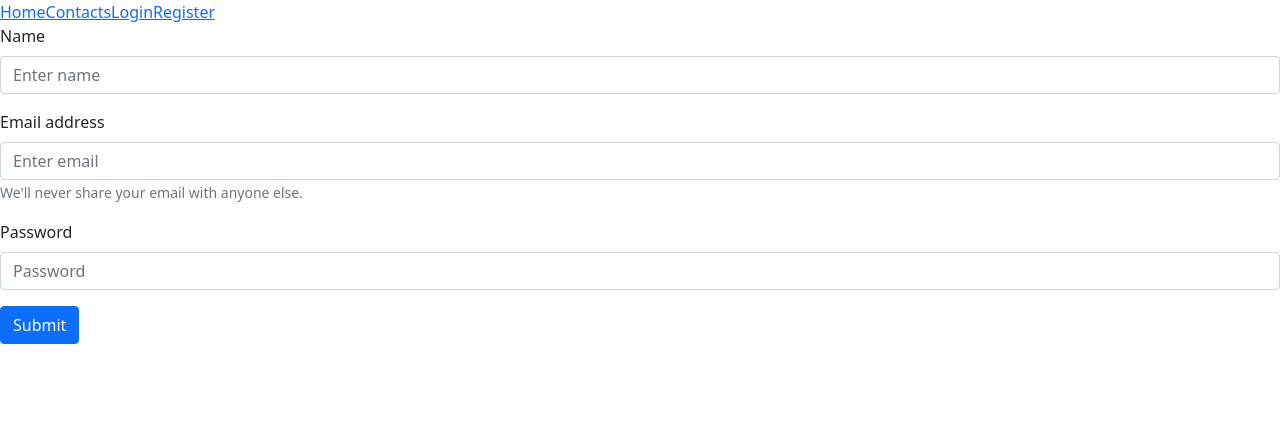
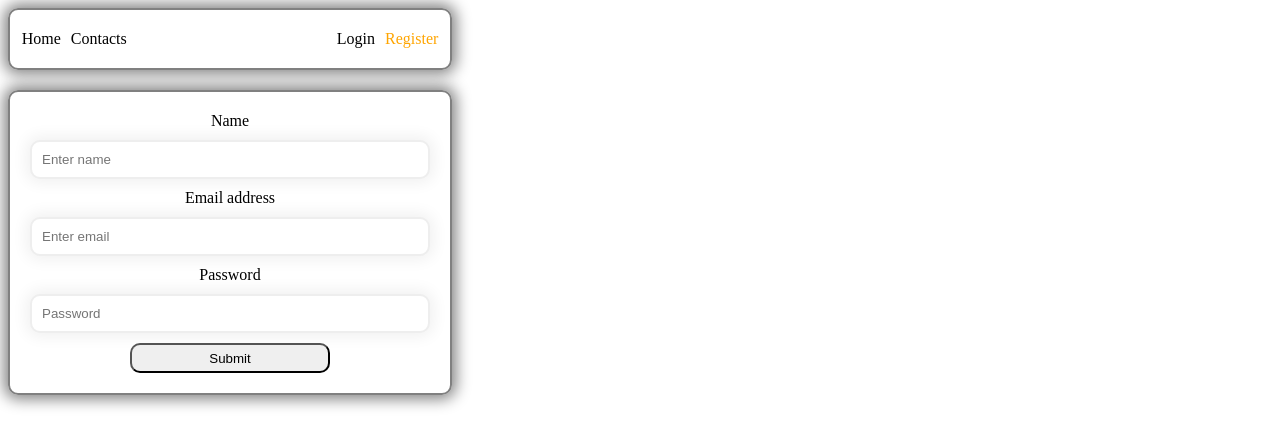
Before and after one commit to Anatoliy-Mostovoy/goit-react-hw-08-phonebook, a React (Create React App) app: page /register in a window 1280 px wide. Shown: the top 446 px of the page. Built offline with nearby package versions, Linux system fonts and the light colour scheme.

Commit message:
Done style

```diff
--- a/src/App.js
+++ b/src/App.js
@@ -30,7 +30,7 @@ export const App = () => {
       <Header />
       <Switch>
         <Route exact path="/">
-          Home
+          Hi! Please, log in or register
         </Route>
         <PrivateRoute exact path="/contacts" altPath="/login">
           <>
--- a/src/Components/Header/Header.js
+++ b/src/Components/Header/Header.js
@@ -3,24 +3,50 @@ import { NavLink } from 'react-router-dom';
 import { User } from '../User/User';
 import { getLoggedIn } from '../../redux/auth/auth-selector';
 import { useSelector } from 'react-redux';
-
+import s from './Header.module.css';
 const Header = () => {
   const loggedIn = useSelector(getLoggedIn);
   return (
-    <header>
+    <header className={s.Container}>
       <nav>
-        <NavLink to="/" exact>
+        <div className={s.MainNav}>
+          <div className={s.Home}>
+            <NavLink
+              className={s.Link}
+              activeClassName={s.LinkActive}
+              to="/"
+              exact
+            >
               Home
             </NavLink>
-        <NavLink to="/contacts" exact>
+            <NavLink
+              className={s.Link}
+              activeClassName={s.LinkActive}
+              to="/contacts"
+              exact
+            >
               Contacts
             </NavLink>
-        <NavLink to="/login" exact>
+          </div>
+          <div>
+            <NavLink
+              className={s.Link}
+              activeClassName={s.LinkActive}
+              to="/login"
+              exact
+            >
               Login
             </NavLink>
-        <NavLink to="/register" exact>
+            <NavLink
+              className={s.Link}
+              activeClassName={s.LinkActive}
+              to="/register"
+              exact
+            >
               Register
             </NavLink>
+          </div>
+        </div>
 
         {loggedIn && <User />}
       </nav>
--- /dev/null
+++ b/src/Components/Header/Header.module.css
@@ -0,0 +1,29 @@
+.Container {
+  width: 400px;
+  text-align: center;
+  padding: 20px;
+  border: 2px solid grey;
+  border-radius: 10px;
+  box-shadow: 0 0 15px 4px grey;
+  display: flex;
+  justify-content: center;
+}
+
+.Link {
+  color: black;
+  text-decoration: none;
+  margin: 5px;
+}
+
+.LinkActive {
+  color: orange;
+}
+
+.MainNav {
+  display: flex;
+  justify-content: space-evenly;
+}
+
+.Home {
+  margin-right: 200px;
+}
--- a/src/Components/Login/Login.js
+++ b/src/Components/Login/Login.js
@@ -3,6 +3,7 @@ import Button from 'react-bootstrap/Button';
 import Form from 'react-bootstrap/Form';
 import { useDispatch } from 'react-redux';
 import { login } from '../../redux/auth/auth-operation';
+import s from './Login.module.css';
 // import 'bootstrap/dist/css/bootstrap.min.css';
 
 const Login = () => {
@@ -17,24 +18,33 @@ const Login = () => {
   };
 
   return (
+    <div className={s.Container}>
       <Form onSubmit={onSubmit}>
         <Form.Group className="mb-3" controlId="formBasicEmail">
-        <Form.Label>Email address</Form.Label>
-        <Form.Control type="email" name="email" placeholder="Enter email" />
-        <Form.Text className="text-muted">
-          We'll never share your email with anyone else.
-        </Form.Text>
+          <Form.Label className={s.Label}>Email address</Form.Label>
+          <Form.Control
+            className={s.Input}
+            type="email"
+            name="email"
+            placeholder="Enter email"
+          />
         </Form.Group>
 
         <Form.Group className="mb-3" controlId="formBasicPassword">
-        <Form.Label>Password</Form.Label>
-        <Form.Control type="password" name="password" placeholder="Password" />
+          <Form.Label className={s.Label}>Password</Form.Label>
+          <Form.Control
+            className={s.Input}
+            type="password"
+            name="password"
+            placeholder="Password"
+          />
         </Form.Group>
 
-      <Button variant="primary" type="submit">
+        <Button className={s.Button} variant="primary" type="submit">
           Submit
         </Button>
       </Form>
+    </div>
   );
 };
 
--- /dev/null
+++ b/src/Components/Login/Login.module.css
@@ -0,0 +1,39 @@
+.Container {
+  margin-top: 20px;
+  width: 400px;
+  text-align: center;
+  padding: 20px;
+  border: 2px solid grey;
+  border-radius: 10px;
+  box-shadow: 0 0 15px 4px grey;
+}
+
+.Label {
+  margin: 0;
+  padding: 0;
+}
+
+.Input {
+  width: -webkit-fill-available;
+  cursor: pointer;
+  padding: 10px;
+  margin: 10px 0;
+  border: 2px solid #eee;
+  box-shadow: 0 0 15px 4px rgba(0, 0, 0, 0.06);
+  border-radius: 10px;
+}
+.Input:hover {
+  transform: scale(1.1);
+}
+
+.Button {
+  width: 200px;
+  height: 30px;
+  border-radius: 10px;
+  cursor: pointer;
+}
+
+.Button:hover {
+  transform: scale(1.1);
+  border-radius: 10px;
+}
--- a/src/Components/Register/Register.js
+++ b/src/Components/Register/Register.js
@@ -3,7 +3,8 @@ import Form from 'react-bootstrap/Form';
 import React from 'react';
 import { useDispatch } from 'react-redux';
 import { register } from '../../redux/auth/auth-operation';
-import 'bootstrap/dist/css/bootstrap.min.css';
+import s from './Register.module.css';
+// import 'bootstrap/dist/css/bootstrap.min.css';
 
 const Register = () => {
   const dispatch = useDispatch();
@@ -18,29 +19,43 @@ const Register = () => {
   };
 
   return (
+    <div className={s.Container}>
       <Form onSubmit={onSubmit}>
         <Form.Group className="mb-3" controlId="formBasicName">
-        <Form.Label>Name</Form.Label>
-        <Form.Control type="text" name="name" placeholder="Enter name" />
+          <Form.Label className={s.Label}>Name</Form.Label>
+          <Form.Control
+            className={s.Input}
+            type="text"
+            name="name"
+            placeholder="Enter name"
+          />
           <Form.Text className="text-muted"></Form.Text>
         </Form.Group>
         <Form.Group className="mb-3" controlId="formBasicEmail">
-        <Form.Label>Email address</Form.Label>
-        <Form.Control type="email" name="email" placeholder="Enter email" />
-        <Form.Text className="text-muted">
-          We'll never share your email with anyone else.
-        </Form.Text>
+          <Form.Label className={s.Label}>Email address</Form.Label>
+          <Form.Control
+            className={s.Input}
+            type="email"
+            name="email"
+            placeholder="Enter email"
+          />
         </Form.Group>
 
         <Form.Group className="mb-3" controlId="formBasicPassword">
-        <Form.Label>Password</Form.Label>
-        <Form.Control type="password" name="password" placeholder="Password" />
+          <Form.Label className={s.Label}>Password</Form.Label>
+          <Form.Control
+            className={s.Input}
+            type="password"
+            name="password"
+            placeholder="Password"
+          />
         </Form.Group>
 
-      <Button variant="primary" type="submit">
+        <Button className={s.Button} variant="primary" type="submit">
           Submit
         </Button>
       </Form>
+    </div>
   );
 };
 
--- /dev/null
+++ b/src/Components/Register/Register.module.css
@@ -0,0 +1,39 @@
+.Container {
+  margin-top: 20px;
+  width: 400px;
+  text-align: center;
+  padding: 20px;
+  border: 2px solid grey;
+  border-radius: 10px;
+  box-shadow: 0 0 15px 4px grey;
+}
+
+.Label {
+  margin: 0;
+  padding: 0;
+}
+
+.Input {
+  width: -webkit-fill-available;
+  cursor: pointer;
+  padding: 10px;
+  margin: 10px 0;
+  border: 2px solid #eee;
+  box-shadow: 0 0 15px 4px rgba(0, 0, 0, 0.06);
+  border-radius: 10px;
+}
+.Input:hover {
+  transform: scale(1.1);
+}
+
+.Button {
+  width: 200px;
+  height: 30px;
+  border-radius: 10px;
+  cursor: pointer;
+}
+
+.Button:hover {
+  transform: scale(1.1);
+  border-radius: 10px;
+}
--- a/src/Components/User/User.js
+++ b/src/Components/User/User.js
@@ -2,7 +2,7 @@ import React from 'react';
 import { useSelector, useDispatch } from 'react-redux';
 import { getName } from '../../redux/auth/auth-selector';
 import { logout } from '../../redux/auth/auth-operation';
-
+import s from './User.module.css';
 export const User = () => {
   const user = useSelector(getName);
   const dispatch = useDispatch();
@@ -13,7 +13,7 @@ export const User = () => {
   return (
     <>
       <p> Welcome {user}</p>
-      <button type="button" onClick={onClick}>
+      <button type="button" className={s.Button} onClick={onClick}>
         Exit
       </button>
     </>
--- /dev/null
+++ b/src/Components/User/User.module.css
@@ -0,0 +1,6 @@
+.Button {
+  width: 200px;
+  height: 30px;
+  border-radius: 10px;
+  cursor: pointer;
+}
--- a/src/redux/contacts/contacts-operations.js
+++ b/src/redux/contacts/contacts-operations.js
@@ -43,8 +43,7 @@ const addContacts = newContact => async dispatch => {
 const deleteContact = contactId => async dispatch => {
   dispatch(actions.deleteContactRequest());
   try {
-    const response = await axios.delete(`/contacts/${contactId}`);
-    console.log(response);
+    await axios.delete(`/contacts/${contactId}`);
     dispatch(actions.deleteContactSuccess(contactId));
   } catch (error) {
     dispatch(actions.deleteContactError(error));
```
Lines whose indentation alone changed are shown as unchanged.
